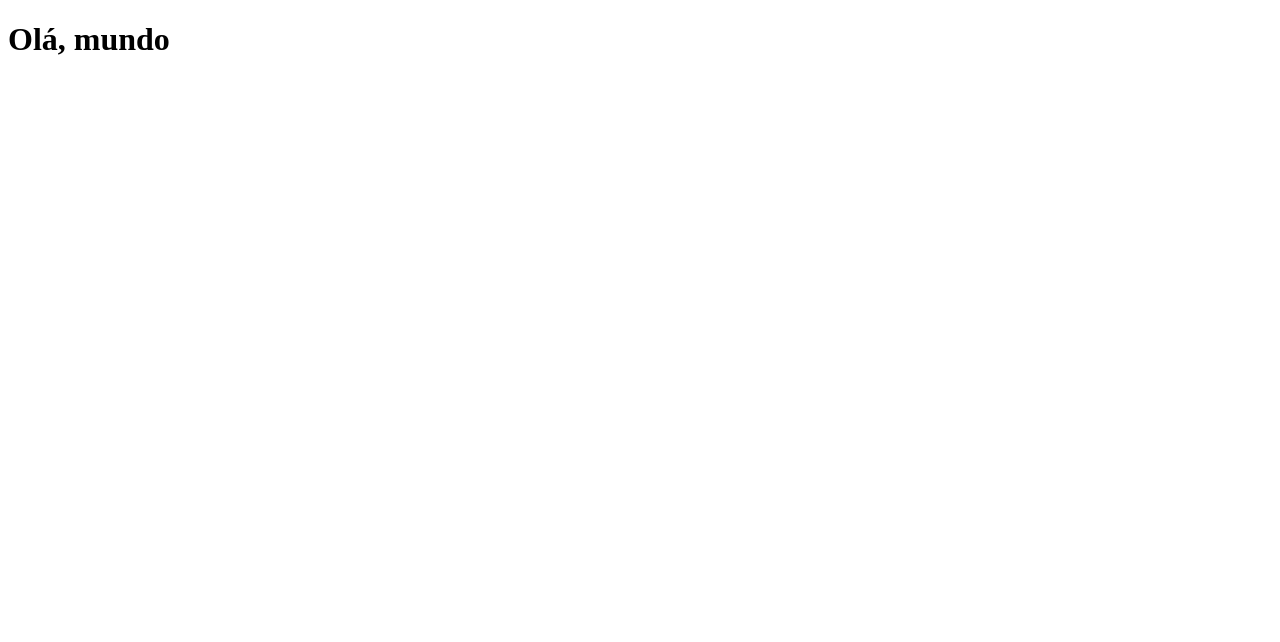
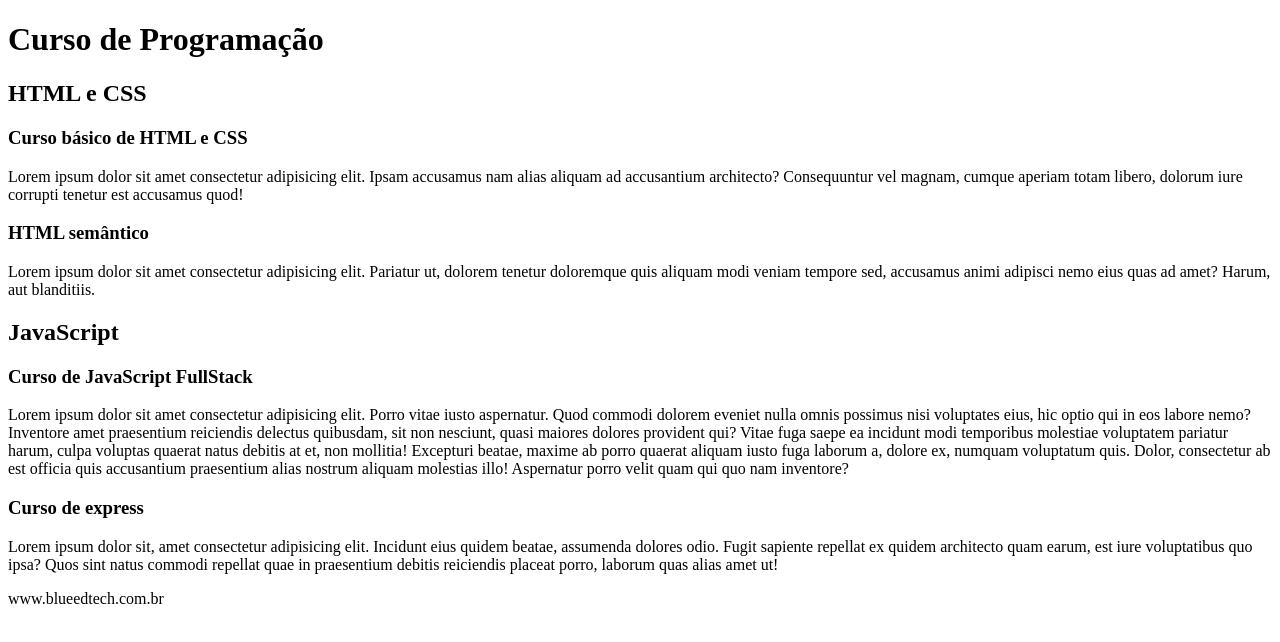
Before and after one commit to MateusSantiagoDev/Modulo_02_Aula_01_c17, a plain HTML site: page aula_01/index.html in a window 1280 px wide. Drawn offline with Linux system fonts and the light colour scheme.

Commit message:
Estrutura do main

```diff
--- a/aula_01/index.html
+++ b/aula_01/index.html
@@ -1,15 +1,88 @@
 <!-- intelicense que cria a estrutura sozinho é html:5 ou ! -->
-<!DOCTYPE html> <!-- versão mais recente do html -->
-<html lang="pt-br"> <!-- linguagem da minha página web -->
+<!DOCTYPE html>
+<!-- versão mais recente do html -->
+<html lang="pt-br">
+  <!-- linguagem da minha página web -->
 
-<head> <!-- cabeçalho, onde ficam todas as configurações da página web. Escopo dentro do head sempre será as configurações -->
-    <meta charset="UTF-8"> <!-- conjunto de caracteres para o teclado, como se fosse um dicionário -->
-    <meta http-equiv="X-UA-Compatible" content="IE=edge"> <!-- compatibilidade com o navegador edge e explorer. Os outros navegadores crome, mozila... não precisão dessa linha de código pois já são compativeis -->
-    <meta name="viewport" content="width=device-width, initial-scale=1.0"> <!-- responsividade, sobre adaptar ao tamanho da tela que esta sendo utilizada -->
-    <title>Aula 01 turma c17</title> <!-- essa é a única configuração dentro do head que o usuário vai conseguir ver, que no caso é o titulo da pagina -->
-</head>
+  <head>
+    <!-- cabeçalho, onde ficam todas as configurações da página web. Escopo dentro do head sempre será as configurações -->
+    <meta charset="UTF-8" />
+    <!-- conjunto de caracteres para o teclado, como se fosse um dicionário -->
+    <meta http-equiv="X-UA-Compatible" content="IE=edge" />
+    <!-- compatibilidade com o navegador edge e explorer. Os outros navegadores crome, mozila... não precisão dessa linha de código pois já são compativeis -->
+    <meta name="viewport" content="width=device-width, initial-scale=1.0" />
+    <!-- responsividade, sobre adaptar ao tamanho da tela que esta sendo utilizada -->
+    <title>Aula 01 turma c17</title>
+    <!-- essa é a única configuração dentro do head que o usuário vai conseguir ver, que no caso é o titulo da pagina -->
+  </head>
 
-<body> <!-- corpo da nossa pagina -->
-    <h1>Olá, mundo</h1> <!-- tag oficial de titulo da página web, é o titulo onde os mecânismos de busca buscam a nossa página-->
-</body>
+  <body>
+    <!-- corpo da nossa pagina -->
+    <header>
+      <!-- cabeçalho, parte inicial da nossa página, cabeçalho de informações visiveis ao usuario-->
+      <h1>Curso de Programação</h1>
+      <!--titulo da página -->
+    </header>
+
+    <main>
+      <!-- conteúdo principal -->
+      <section>
+        <!-- separa as seções da página -->
+        <h2>HTML e CSS</h2>
+        <!-- tag de subtitulo -->
+        <article>
+          <!-- divide conteúdos dentro da página -->
+          <h3>Curso básico de HTML e CSS</h3>
+          <p>
+            <!-- parágrafo -->
+            <!-- posso usar o lorem para criar palavras ex (lorem50) -->
+            Lorem ipsum dolor sit amet consectetur adipisicing elit. Ipsam
+            accusamus nam alias aliquam ad accusantium architecto? Consequuntur
+            vel magnam, cumque aperiam totam libero, dolorum iure corrupti
+            tenetur est accusamus quod!
+          </p>
+        </article>
+        <article>
+          <h3>HTML semântico</h3>
+          <p>
+            Lorem ipsum dolor sit amet consectetur adipisicing elit. Pariatur
+            ut, dolorem tenetur doloremque quis aliquam modi veniam tempore sed,
+            accusamus animi adipisci nemo eius quas ad amet? Harum, aut
+            blanditiis.
+          </p>
+        </article>
+      </section>
+      <section>
+        <h2>JavaScript</h2>
+        <article>
+          <h3>Curso de JavaScript FullStack</h3>
+          <p>
+            Lorem ipsum dolor sit amet consectetur adipisicing elit. Porro vitae
+            iusto aspernatur. Quod commodi dolorem eveniet nulla omnis possimus
+            nisi voluptates eius, hic optio qui in eos labore nemo? Inventore
+            amet praesentium reiciendis delectus quibusdam, sit non nesciunt,
+            quasi maiores dolores provident qui? Vitae fuga saepe ea incidunt
+            modi temporibus molestiae voluptatem pariatur harum, culpa voluptas
+            quaerat natus debitis at et, non mollitia! Excepturi beatae, maxime
+            ab porro quaerat aliquam iusto fuga laborum a, dolore ex, numquam
+            voluptatum quis. Dolor, consectetur ab est officia quis accusantium
+            praesentium alias nostrum aliquam molestias illo! Aspernatur porro
+            velit quam qui quo nam inventore?
+          </p>
+        </article>
+        <article>
+          <h3>Curso de express</h3>
+          <p>
+            Lorem ipsum dolor sit, amet consectetur adipisicing elit. Incidunt
+            eius quidem beatae, assumenda dolores odio. Fugit sapiente repellat
+            ex quidem architecto quam earum, est iure voluptatibus quo ipsa?
+            Quos sint natus commodi repellat quae in praesentium debitis
+            reiciendis placeat porro, laborum quas alias amet ut!
+          </p>
+        </article>
+      </section>
+    </main>
+
+    <footer>www.blueedtech.com.br</footer> <!-- rodapé -->
+  </body>
 </html>
```
